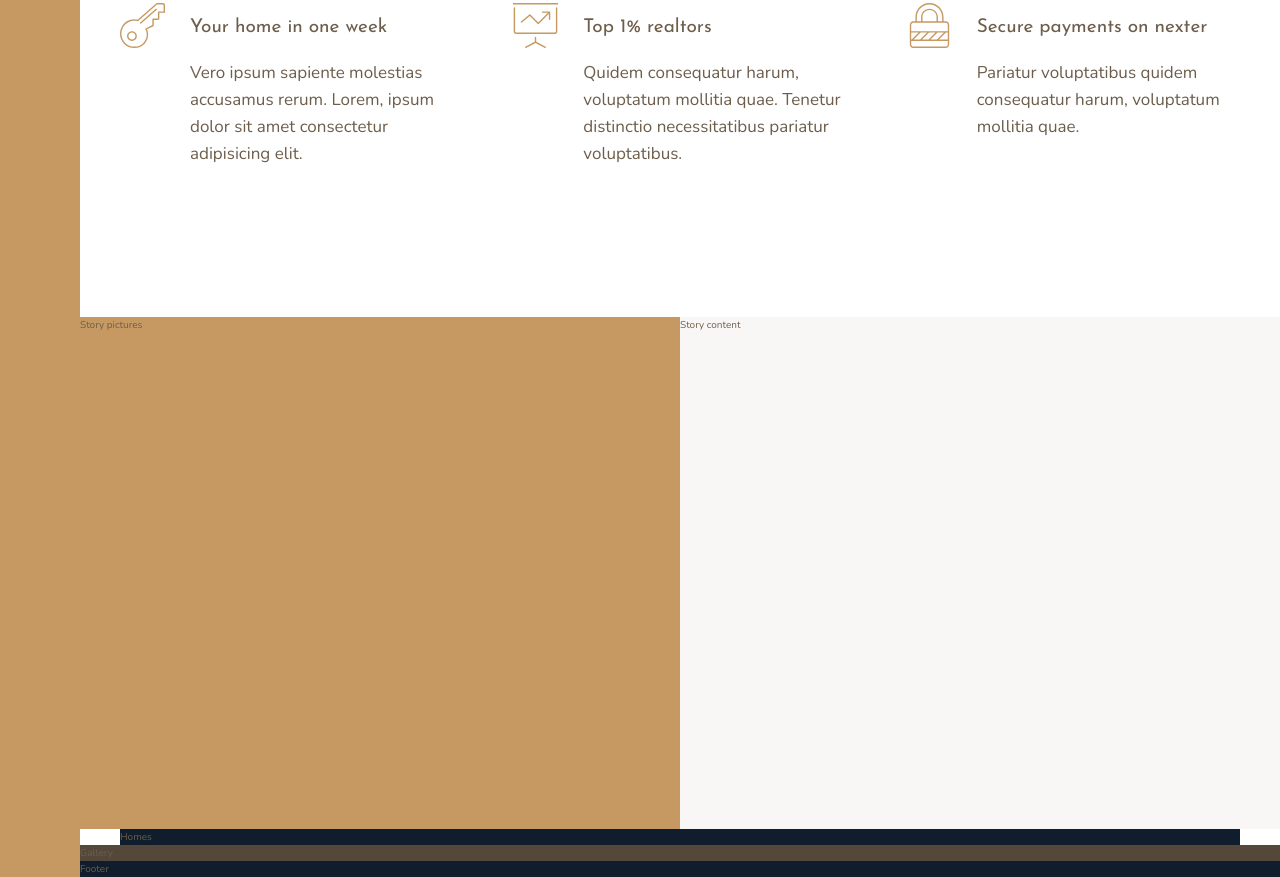
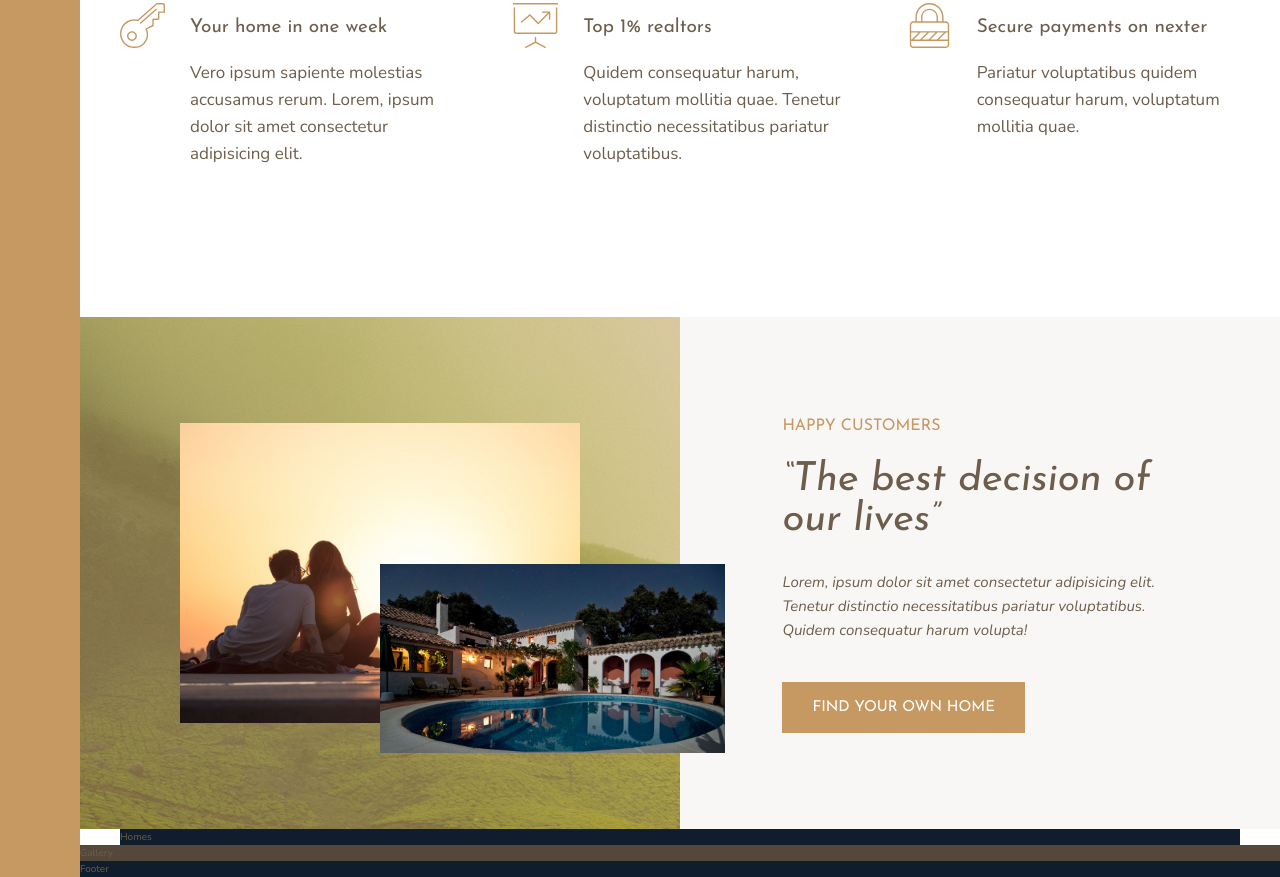
Before and after one commit to hkuchynski/Nexter, a website: page index.html in a window 1280 px wide. Shown: the part 991-1868 px from the top of the page. Drawn offline with nearby package versions, Linux system fonts and the light colour scheme.

Commit message:
building the story section

```diff
--- a/index.html
+++ b/index.html
@@ -76,11 +76,18 @@
         </section>
 
         <div class="story__pictures">
-            Story pictures
+            <img src="img/story-1.jpeg" alt="Couple with new house" class="story__img--1">
+            <img src="img/story-2.jpeg" alt="New house" class="story__img--2">
         </div>
 
         <div class="story__content">
-            Story content
+            <h3 class="heading-3 mb-sm">Happy Customers</h3>
+            <h2 class="heading-2 heading-2__dark mb-md">&ldquo;The best decision of our lives&rdquo;</h2>
+            <p class="story__text">
+                Lorem, ipsum dolor sit amet consectetur adipisicing elit. Tenetur distinctio necessitatibus
+                pariatur voluptatibus. Quidem consequatur harum volupta!
+            </p>
+            <button class="btn">Find your own home</button>
         </div>
 
         <section class="homes">
--- a/sass/_story.scss
+++ b/sass/_story.scss
@@ -2,10 +2,49 @@
     &__pictures {
         background-color: $color-primary;
         grid-column: full-start / col-end 4;
+        background-image: linear-gradient(rgba($color-primary, .5), rgba($color-primary, .5)), url(../img/back.jpg);
+
+
+        display: grid;
+        grid-template-rows: repeat(6, 1fr);
+        grid-template-columns: repeat(6, 1fr);
+        align-items: center;
+    }
+
+    &__img--1 {
+        width: 100%;
+        grid-row: 2 / 6;
+        grid-column: 2 / 6;
+        box-shadow: 0 2rem 5rem frba(#000, .1);
+    }
+
+    &__img--2 {
+        width: 115%;
+        grid-row: 4 / 6;
+        grid-column: 4 / 7;
+        z-index: 10;
+        box-shadow: 0 2rem 5rem frba(#000, .2);
     }
 
     &__content {
         background-color: $color-grey-light-1;
         grid-column: col-start 5 / full-end;
+
+        padding: 6rem 8vw;
+
+        // display: flex;
+        // flex-direction: column;
+        // justify-content: center;
+        // align-items: flex-start;
+
+        display: grid;
+        align-content: center;
+        justify-items: start;
+    }
+
+    &__text {
+        font-size: 1.5rem;
+        font-style: italic;
+        margin-bottom: 4rem;
     }
 }
--- a/sass/_typography.scss
+++ b/sass/_typography.scss
@@ -9,10 +9,19 @@
 
 .heading-2 {
     @extend %heading;
+    font-size: 4rem;
+    font-style: italic;
+    line-height: 1;
+
+    &--light { color: $color-grey-light-1 }
+    &--dark { color: $color-grey-light-2 }
 }
 
 .heading-3 {
     @extend %heading;
+    font-size: 1.6rem;
+    color: $color-primary;
+    text-transform: uppercase;
 }
 
 .heading-4 {
@@ -22,3 +31,25 @@
     &--light { color: $color-grey-light-1 }
     &--dark { color: $color-grey-light-2 }
 }
+
+.btn {
+    background-color: $color-primary;
+    color: #fff;
+    border: none;
+    border-radius: 0;
+    font-family: $font-display;
+    font-size: 1.5rem;
+    text-transform: uppercase;
+    padding: 1.8rem 3rem;
+    cursor: pointer;
+    transition: all .2s;
+
+    &:hover {
+        background-color: $color-primary-dark;
+    }
+}
+
+.mb-sm { margin-bottom: 2rem; }
+.mb-md { margin-bottom: 3rem; }
+.mb-lg { margin-bottom: 4rem; }
+.mb-hg { margin-bottom: 5rem; }
```
Also changed, not shown: css/style.css.
